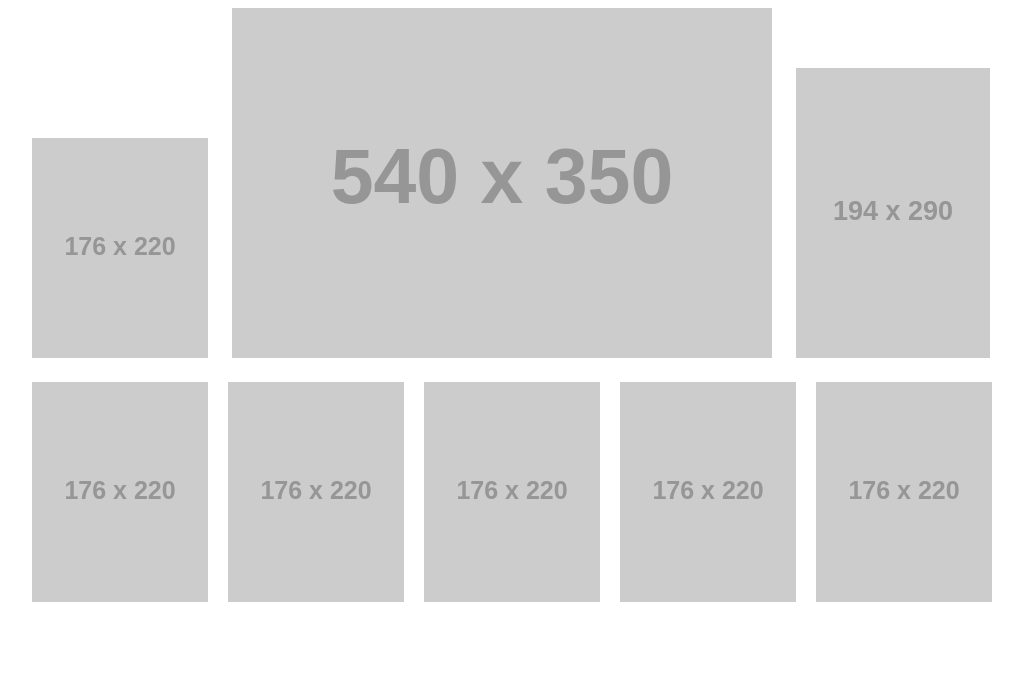
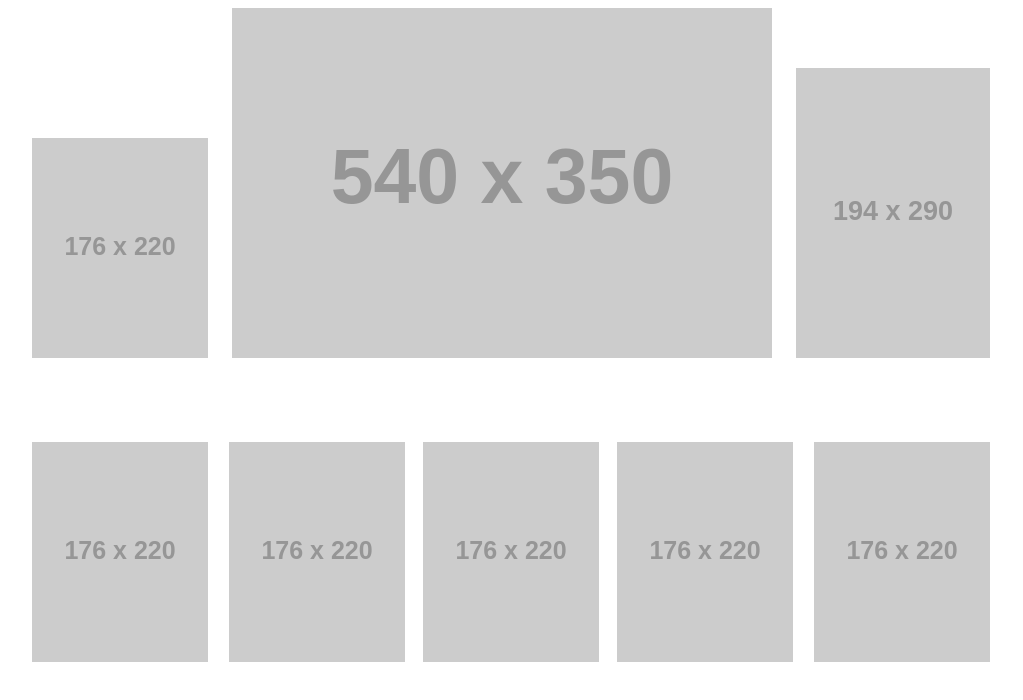
Before and after one commit to kozlowskicd-301n11/PLAY-this, a plain HTML site: page game.html in a window 1280 px wide. Shown: the whole page, without its empty margins (128-1151 px from the left). Drawn offline with Linux system fonts and the light colour scheme; placeholder pictures from the web are drawn by us.

Commit message:
work on CSS

```diff
--- a/css/style.css
+++ b/css/style.css
@@ -19,20 +19,21 @@ header ul li {
 }
 main ul {
     width: 960px;
-    margin: 20px auto;
+    margin: 80px auto;
     padding-left: 10%;
     padding-right: 10%;
+    list-style-type: none;
 }
 main ul li {
     display: inline-block;
+    background-color: forestgreen;
+    width: 176px;
+    height: 220px;
+    margin: 0px 7px;
 }
-#card1 {
-    margin-right: 8px;
+main ul li:first-child {
+    margin: 0px 10px 0px 0px
 }
-#card2, #card3, #card4 {
-    margin-left: 8px;
-    margin-right: 8px;
+main ul li:last-child {
+    margin: 0px 0px 0px 10px
 }
-#card5 {
-    margin-left: 8px;
-}
```
